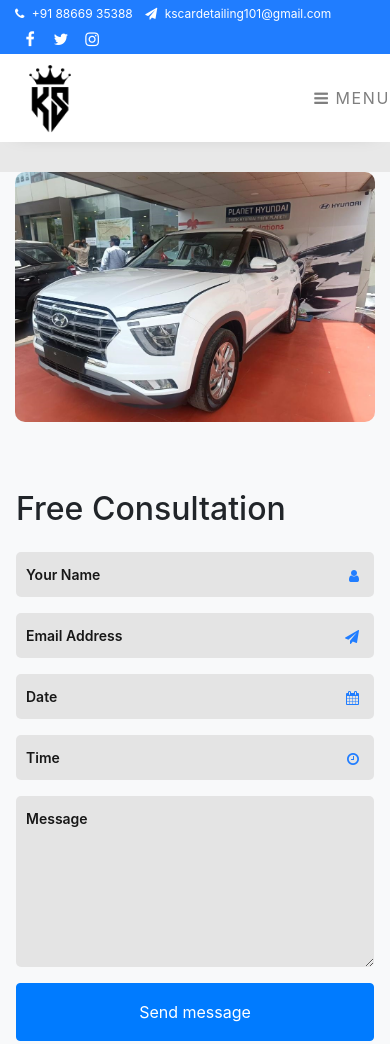
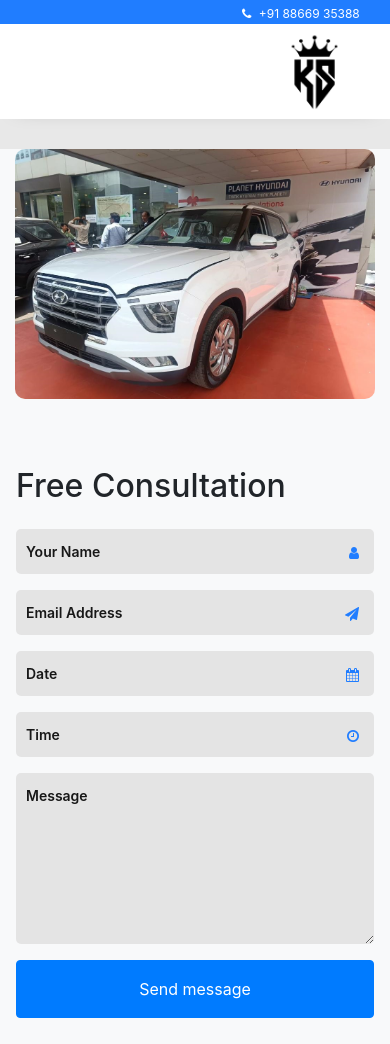
Before and after one commit to GomziServies/ks-cars, a plain HTML site: page index.html in a window 390 px wide. Shown: the top 1044 px of the page. Drawn offline with nearby package versions, Linux system fonts and the light colour scheme.

Commit message:
hader ,img changes

```diff
--- a/css/media.css
+++ b/css/media.css
@@ -15,6 +15,14 @@
 
     .dd {
         display: block !important;
+    }
+
+    .bbb{
+        display: none !important;
+    }
+
+    .no{
+        margin-left: 227px;
     }
 
     .owl-carousel:hover .owl-nav .owl-prev {
@@ -42,8 +50,8 @@
         display: none !important;
     }
     .navbar-brand img{
-        margin-left: 25px;
-        width: 35% !important;
+        margin-left: 287px;
+        width: 15% !important;
     }
 
     .margin-top{
--- a/index.html
+++ b/index.html
@@ -39,11 +39,11 @@
         <div class="row">
             <div class="col-md-6 d-flex align-items-center">
                 <p class="mb-0 phone pl-md-2">
-                    <a href="#" class="mr-2"><span class="fa fa-phone mr-1"></span> +91 88669 35388</a>
-                    <a href="#"><span class="fa fa-paper-plane mr-1"></span> kscardetailing101@gmail.com</a>
+                    <a href="#" class="mr-2 no"><span class="fa fa-phone mr-1"></span> +91 88669 35388</a>
+                    <a href="#" class="bbb"><span class="fa fa-paper-plane mr-1"></span> kscardetailing101@gmail.com</a>
                 </p>
             </div>
-            <div class="col-md-6 d-flex justify-content-md-end">
+            <div class="col-md-6 d-flex justify-content-md-end bbb">
                 <div class="social-media">
                     <p class="mb-0 d-flex">
                         <a href="#" class="d-flex align-items-center justify-content-center"><span
@@ -63,16 +63,16 @@
     <nav class="navbar navbar-expand-lg navbar-dark ftco_navbar bg-dark ftco-navbar-light" id="ftco-navbar">
         <div class="container">
             <a class="navbar-brand" href="index.html"><img src="images/ks-logo.png" alt=""></a>
-            <button class="navbar-toggler" type="button" data-toggle="collapse" data-target="#ftco-nav"
+            <!-- <button class="navbar-toggler" type="button" data-toggle="collapse" data-target="#ftco-nav"
                 aria-controls="ftco-nav" aria-expanded="false" aria-label="Toggle navigation">
                 <span class="fa fa-bars"></span> Menu
-            </button>
+            </button> -->
             <div class="collapse navbar-collapse" id="ftco-nav">
                 <ul class="navbar-nav ml-auto">
-                    <p class="mb-0 navbar-toggler phone pl-md-2">
+                    <!-- <p class="mb-0 navbar-toggler phone pl-md-2">
                         <a href="#" class="mr-2"><span class="fa fa-phone mr-1"></span> +91 88669 35388</a> </br>
                         <a href="#"><span class="fa fa-paper-plane mr-1"></span> kscardetailing101@gmail.com</a>
-                    </p>
+                    </p> -->
                     <!-- <li class="nav-item active"><a href="index.html" class="nav-link uruna">Home</a></li>
                     <li class="nav-item"><a href="#Abotus" class="nav-link uruna">About</a></li>
                     <li class="nav-item"><a href="#services" class="nav-link uruna">Services</a></li>
@@ -99,9 +99,6 @@
                         </div>
                         <div class="item">
                             <img src="images/5.jpeg" alt="" style="border-radius: 10px;">
-                        </div>
-                        <div class="item">
-                            <img src="images/img/bmw04.jpg" alt="" style="border-radius: 10px;">
                         </div>
                         <div class="item">
                             <img src="images/img/bmw05.jpg" alt="" style="border-radius: 10px;">
```
Also changed, not shown: css/style.css (line endings or trailing spaces).
